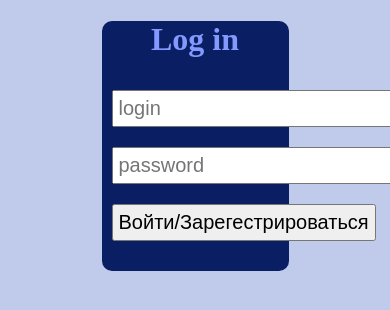
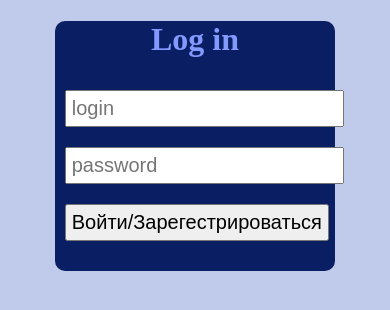
Before and after one commit to ilya1203/Kursovaya, a Django app: page /login/ in a window 390 px wide. Shown: the top 310 px of the page. Run offline with Django 3.2, Linux system fonts and the light colour scheme.

Commit message:
CosmeticChange

```diff
--- a/fullstack/templates/login/login.html
+++ b/fullstack/templates/login/login.html
@@ -19,7 +19,13 @@
 	<style>
 		h1{color: #8399fd}
 		body{background: #c0caeb;}
+		@media screen and (min-width: 768px){
 		form{width: 50%; margin-left: 25%; text-align: center; border-radius: 10px; background: #091e63; height: 250px}
 		input{padding: 5px; margin: 10px; font-size: 125%}
+		}
+		@media screen and (max-width: 768px){
+		form{width: 75%; margin-left: 12.5%; text-align: center; border-radius: 10px; background: #091e63; height: 250px}
+		input{padding: 5px; margin: 10px; font-size: 125%}
+		}
 	</style>
 </html>
--- a/fullstack/templates/pages/about.html
+++ b/fullstack/templates/pages/about.html
@@ -38,7 +38,7 @@
 		.blue{color: blue; font-weight: bold}
 		.bg-r-closed{position: fixed; margin: 0; left: 0; top: 0;	 width: 10%; height: 1000px; background: #091e63; z-index: -1 transition: .2s ease-in-out; }
 		.bg-r-closed .button{display: none}
-		@media (orientation: landscape){
+		@media screen and (min-width: 768px){
 		.bg-r{position: fixed; margin: 0; left: 0; top: 0;	 width: 25%; height: 1000px; background: #091e63; z-index: -1}
 		.bg-r h1{width: 100%; text-align: center; wrap: word-wrap; color: #8399fd}
 		.bg-r .button p{font-size: 120%; text-align: right; color: #8399fd; margin-right: 10px}
@@ -56,7 +56,7 @@
 		}
 
 
-		@media (orientation: portrait){
+		@media screen and (max-width: 768px){
 		.bg-r{position: satic; margin: 0; margin-left: -10px; margin-top: -20px; margin-right: -10px; width: 104%;  background: #091e63;  z-index: -1}
 		.bg-r h1{width: 100%; text-align: center; wrap: word-wrap; color: #8399fd}
 		.bg-r .button p{font-size: 120%; text-align: right; color: #8399fd; margin-right: 10px}
--- a/fullstack/templates/pages/contacts.html
+++ b/fullstack/templates/pages/contacts.html
@@ -57,7 +57,7 @@
 		.bg-r-closed{position: fixed; margin: 0; left: 0; top: 0;	 width: 10%; height: 1000px; background: #091e63; z-index: -1 transition: .2s ease-in-out; }
 		.bg-r-closed .button{display: none}
 
-		@media (orientation: landscape){
+		@media screen and (min-width: 768px){
 		.bg-r{position: fixed; margin: 0; left: 0; top: 0;	 width: 25%; height: 1000px; background: #091e63; z-index: -1}
 		.bg-r h1{width: 100%; text-align: center; wrap: word-wrap; color: #8399fd}
 		.bg-r .button p{font-size: 120%; text-align: right; color: #8399fd; margin-right: 10px}
@@ -78,7 +78,7 @@
 		.window .remove{position: absolute; right: 20px; margin-top: 3px; background: none; border: none}
 		.window .remove:hover{border-radius: 10px; background: rgba(150,0,0,0.5); cursor: pointer}
 		}
-		@media (orientation: portrait){
+		@media screen and (max-width: 768px){
 		.bg-r{position: satic; margin: 0; margin-left: -10px; margin-top: -20px; margin-right: -10px; width: 104%;  background: #091e63;  z-index: -1}
 		.bg-r h1{width: 100%; text-align: center; wrap: word-wrap; color: #8399fd}
 		.bg-r .button p{font-size: 120%; text-align: right; color: #8399fd; margin-right: 10px}
--- a/fullstack/templates/pages/index.html
+++ b/fullstack/templates/pages/index.html
@@ -76,7 +76,7 @@
 
 		.bg-r-closed{position: fixed; margin: 0; left: 0; top: 0;	 width: 10%; height: 1000px; background: #091e63; z-index: -1 transition: .2s ease-in-out; }
 		.bg-r-closed .button{display: none}
-		@media (orientation: landscape){
+		@media screen and (min-width: 768px){
 		.bg-r{position: fixed; margin: 0; left: 0; top: 0;	 width: 25%; height: 1000px; background: #091e63; z-index: -1}
 		.bg-r h1{width: 100%; text-align: center; wrap: word-wrap; color: #8399fd}
 		.bg-r .button p{font-size: 120%; text-align: right; color: #8399fd; margin-right: 10px}
@@ -104,7 +104,7 @@
 		}
 
 
-		@media (orientation: portrait){
+		@media screen and (max-width: 768px){
 		.bg-r{position: satic; margin: 0; margin-left: -10px; margin-top: -20px; margin-right: -15px; width: 105%;  background: #091e63;  z-index: -1}
 		.bg-r h1{width: 100%; text-align: center; wrap: word-wrap; color: #8399fd}
 		.bg-r .button p{font-size: 120%; text-align: right; color: #8399fd; margin-right: 10px}
```
Also changed, not shown: db.sqlite3.
